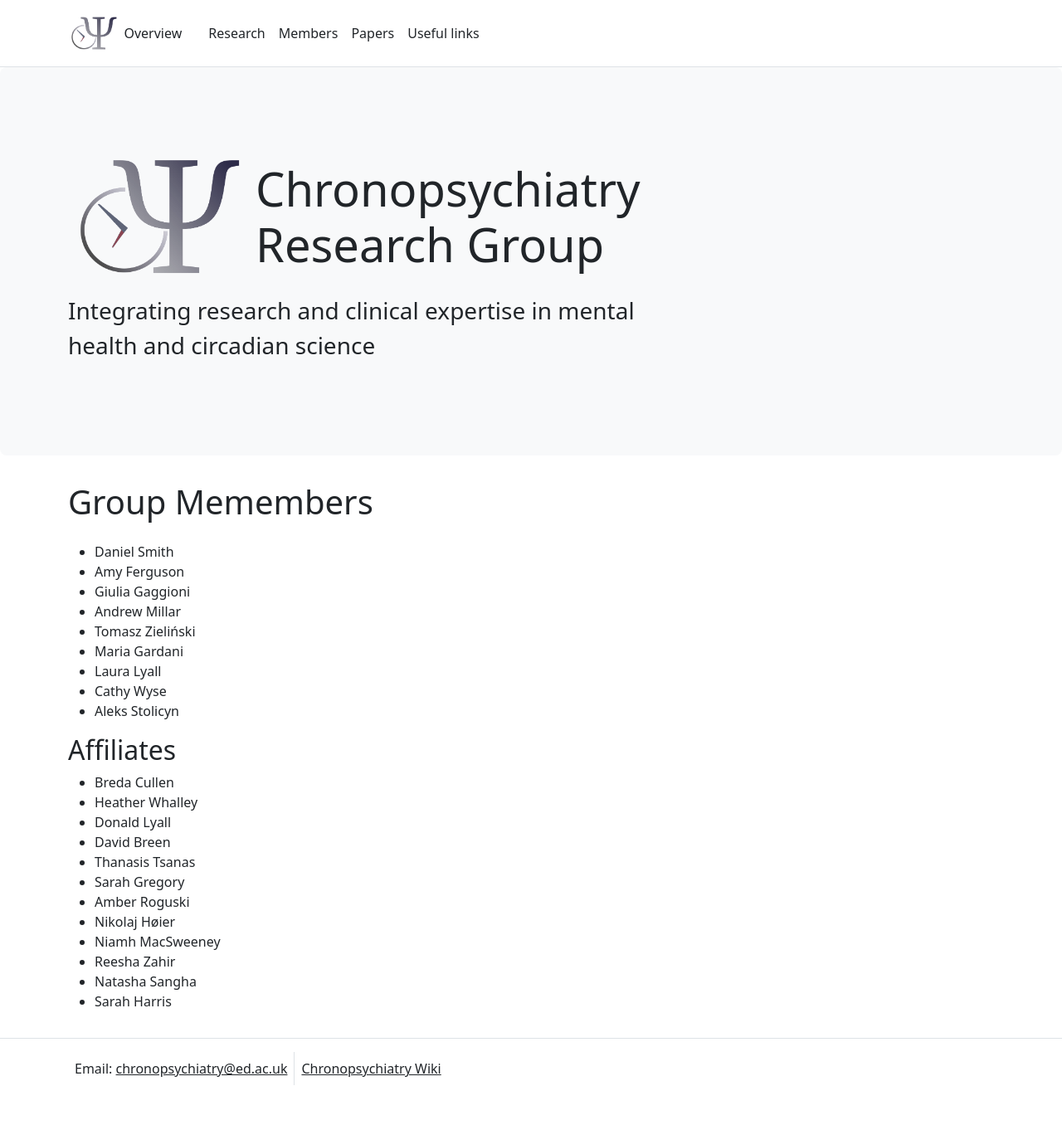
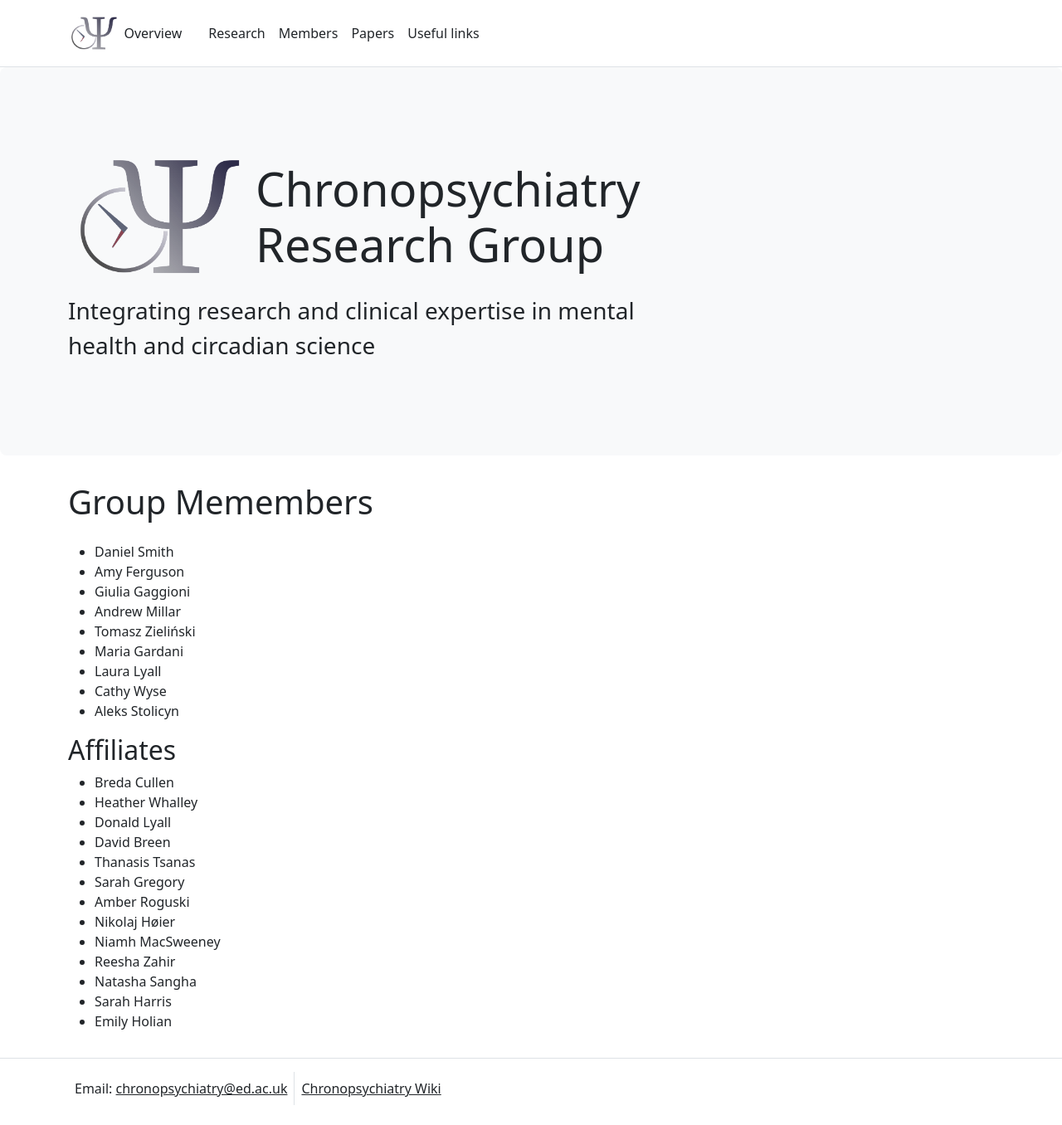
Before and after one commit to chronopsychiatry/www, a Jekyll site: the page built from Members.md, in a window 1280 px wide. Shown: the whole page at 83% size. Built offline with Jekyll 4.4.1, drawn with Linux system fonts in a browser that asks for light colours; our own code applies the rules of GitHub Pages for plain Markdown files; before the commit the page ends 1332 px from its top, so only the background shows below that.

Commit message:
Added emily

```diff
--- a/Members.md
+++ b/Members.md
@@ -26,3 +26,4 @@ title: Group Memembers
 - Reesha Zahir
 - Natasha Sangha
 - Sarah Harris
+- Emily Holian
```
